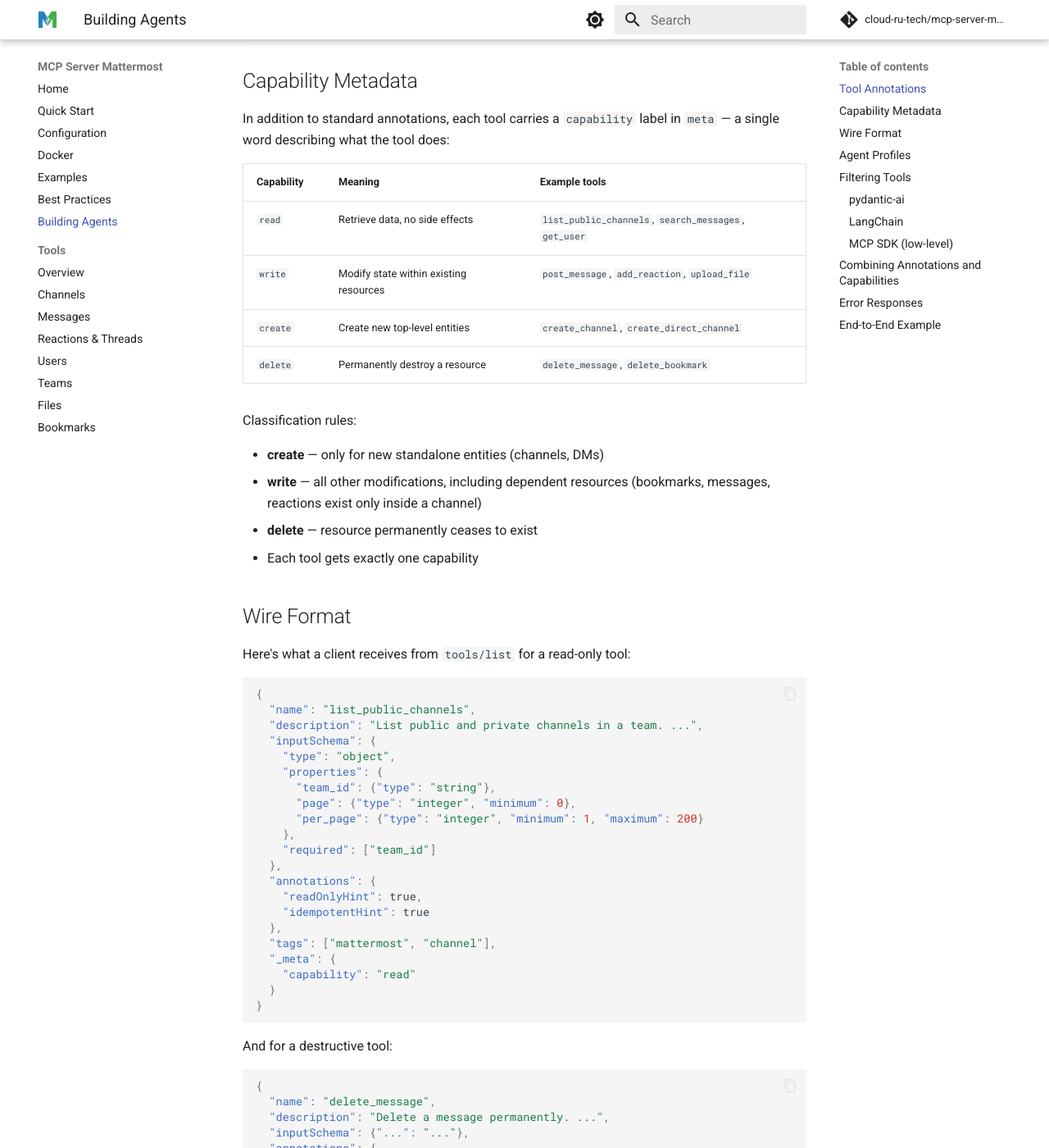
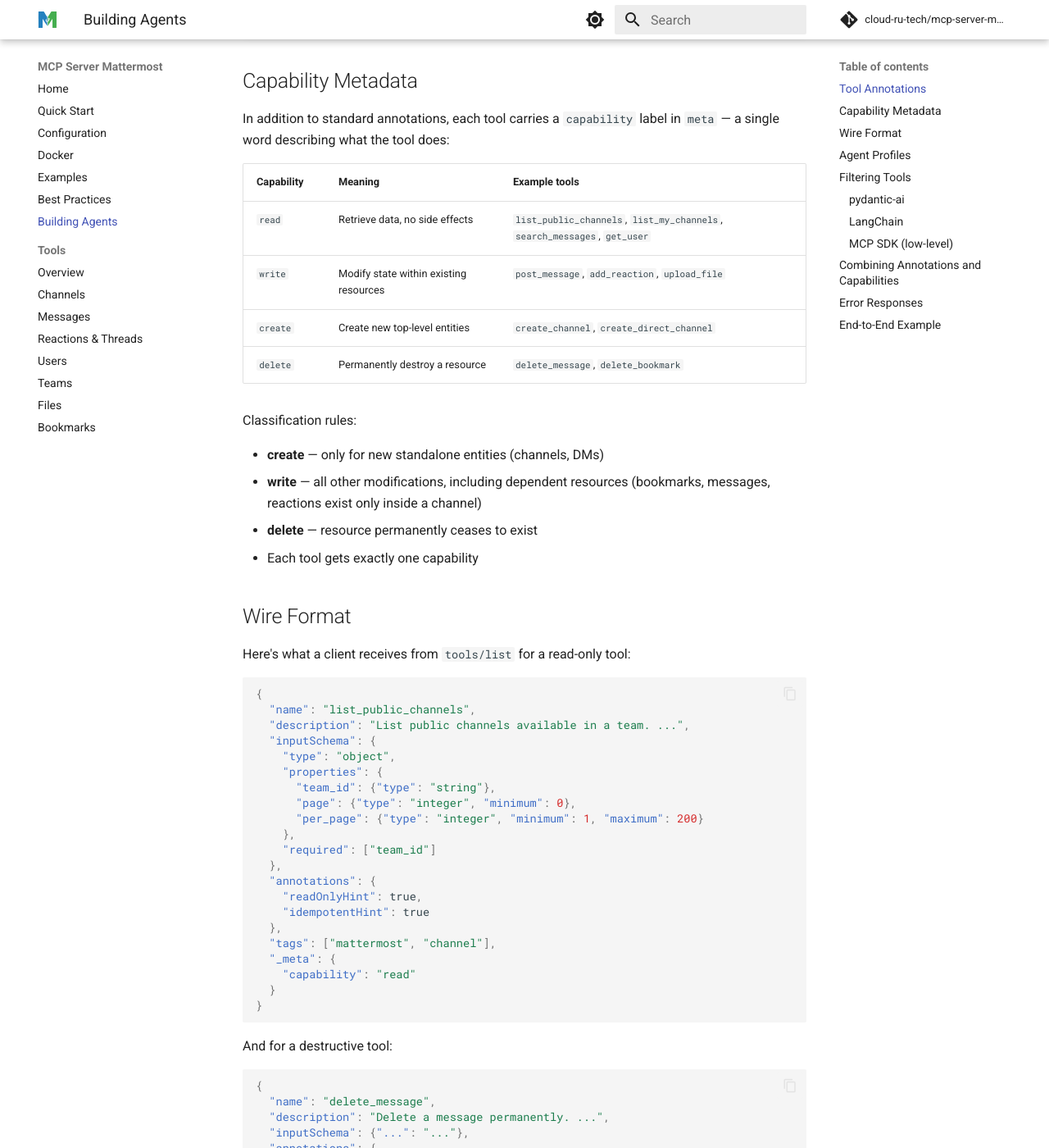
Before and after one commit to cloud-ru-tech/mcp-server-mattermost, an MkDocs documentation site: the page built from docs/building-agents.md, in a window 1280 px wide and 1400 px high, scrolled down 1008 px. Shown: the whole window at 82% size. Built offline with MkDocs 1.6.1 and Material for MkDocs 9.7.7, drawn with Linux system fonts in a browser that asks for light colours; comment, search, counter and statistics services are not loaded.

Commit message:
docs: fix stale docstring in wire format example, update mock strings
- Fix building-agents.md wire format: "public and private" → "public"
- Add list_my_channels to capability examples in building-agents.md
- Update mock tool name in test_logging.py and test_middleware.py

````diff
--- a/docs/building-agents.md
+++ b/docs/building-agents.md
@@ -36,7 +36,7 @@
 
 | Capability | Meaning | Example tools |
 |------------|---------|---------------|
-| `read` | Retrieve data, no side effects | `list_public_channels`, `search_messages`, `get_user` |
+| `read` | Retrieve data, no side effects | `list_public_channels`, `list_my_channels`, `search_messages`, `get_user` |
 | `write` | Modify state within existing resources | `post_message`, `add_reaction`, `upload_file` |
 | `create` | Create new top-level entities | `create_channel`, `create_direct_channel` |
 | `delete` | Permanently destroy a resource | `delete_message`, `delete_bookmark` |
@@ -56,7 +56,7 @@
 ```json
 {
   "name": "list_public_channels",
-  "description": "List public and private channels in a team. ...",
+  "description": "List public channels available in a team. ...",
   "inputSchema": {
     "type": "object",
     "properties": {
````
Also changed, not shown: 2 other files.
